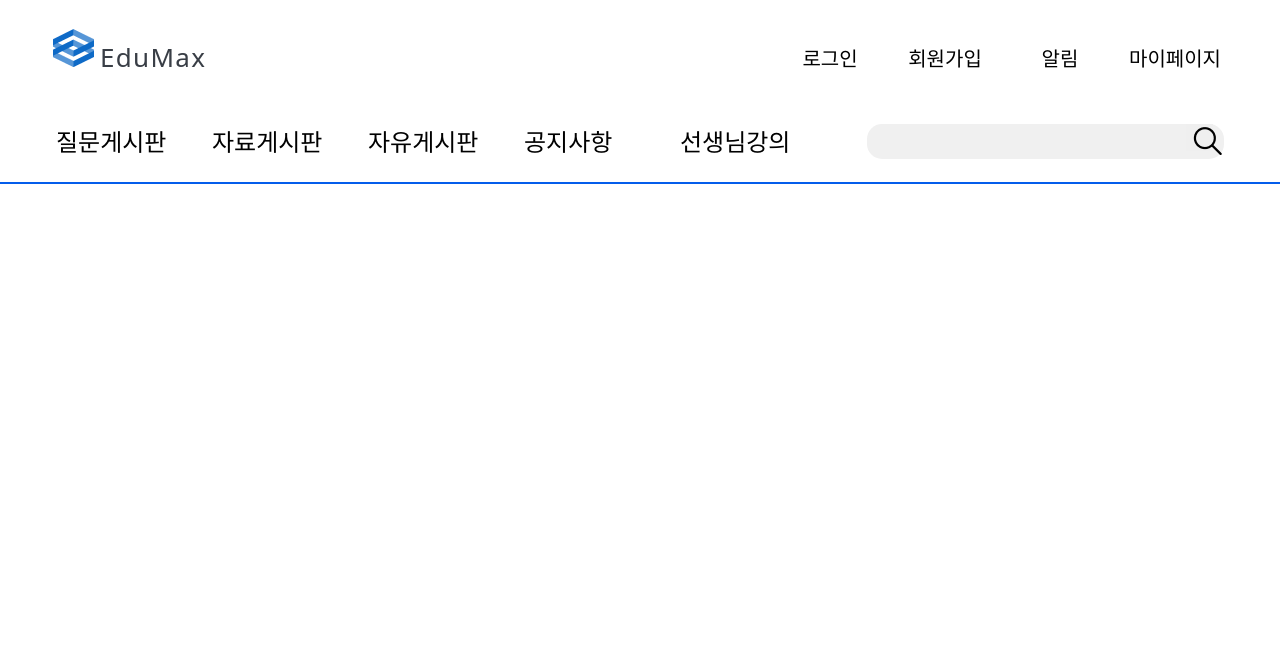
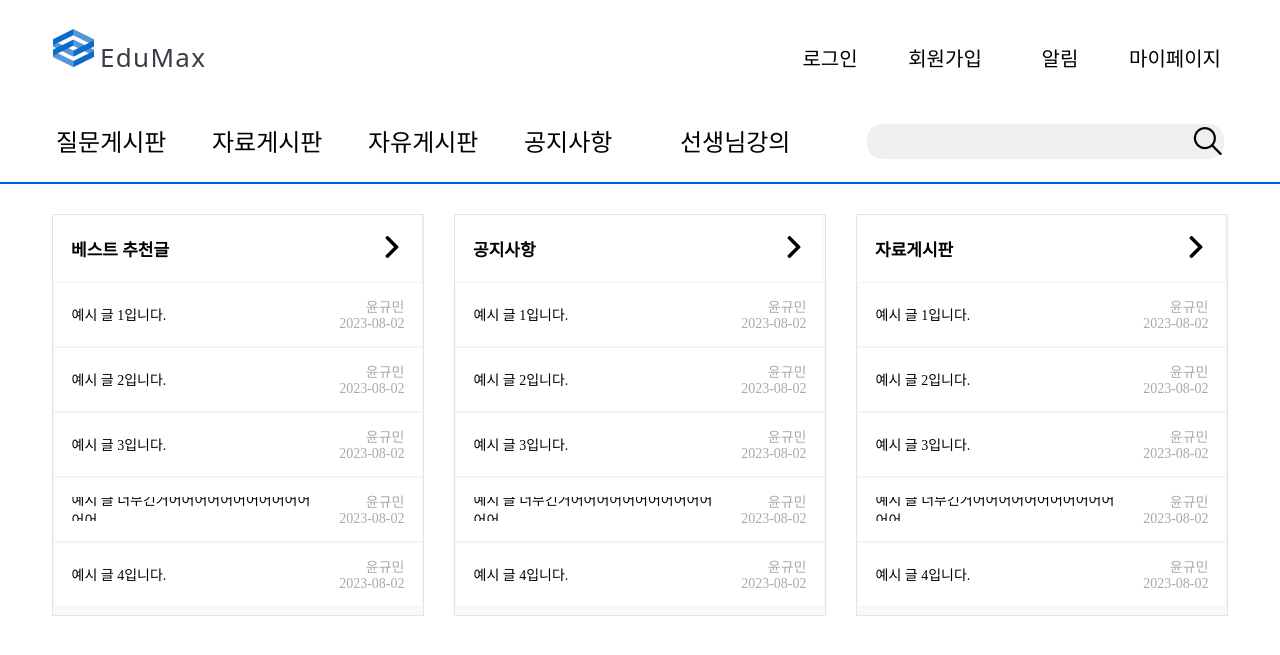
Before and after one commit to kbs1115/newproject, a Django app: page / in a window 1280 px wide. Shown: the top 655 px of the page. Run offline with Django 4.2, Linux system fonts and the light colour scheme; parts of the project's set-up code (start-up, migrations or seed data) failed here and were passed over.

Commit message:
index 상단 게시글 목록 긴 제목 처리 제외하고 완료

```diff
--- /dev/null
+++ b/static/index.css
@@ -0,0 +1,84 @@
+.container {
+    width: 1200px;
+    display: flex;
+    justify-content: center;
+    margin: auto;
+}
+.post_box {
+    width: 370px;
+    height: 400px;
+    border: 1px solid #DFE5EE;
+    background: #F7F8FA;
+    flex-shrink: 0;
+    margin: 0 15px;
+}
+.post_subject {
+    width: 368px;
+    height: 66.667px;
+    background: #FFF;
+    flex-shrink: 0;
+    display: flex;
+    justify-content: center;
+    align-items: center;
+}
+.subject_innerbox {
+    width: 332px;
+    height: 24px;
+    flex-shrink: 0;
+    color: #000;
+    font-family: Noto Sans KR;
+    font-size: 17px;
+    font-style: normal;
+    font-weight: 700;
+    line-height: normal;
+}
+.subject_innerbox > a {
+    width: 22px;
+    height: 22px;
+    background: url("/static/img/right-arrow-index.png");
+    flex-shrink: 0;
+    float: right;
+}
+.posts {
+    width: 368px;
+    height: 63px;
+    border: 1px solid #F3F4F8;
+    background: #FFF;
+    flex-shrink: 0;
+    display: flex;
+    justify-content: center;
+    align-items: center;
+}
+.post_textbox {
+    display: flex;
+    width: 245px;
+    height: 24px;
+    overflow: hidden;
+    flex-direction: column;
+    justify-content: center;
+    flex-shrink: 0;
+    color: #000;
+    font-family: Noto Sans KR;
+    font-size: 14px;
+    font-style: normal;
+    font-weight: 400;
+    line-height: normal;
+    text-overflow: ellipsis;
+}
+.post_infobox {
+    display: flex;
+    width: 88px;
+    height: 40px;
+    overflow: hidden;
+    flex-direction: column;
+    justify-content: center;
+    flex-shrink: 0;
+    color: #A8AAAE;
+    font-family: Noto Sans KR;
+    font-size: 14px;
+    font-style: normal;
+    font-weight: 400;
+    line-height: normal;
+    text-align: right;
+    text-overflow: ellipsis;
+}
--- a/static/navbar.css
+++ b/static/navbar.css
@@ -9,7 +9,11 @@ ul {
     margin: 0;
 }
 body {
-    margin: 0 auto;
+  margin: 0 auto;
+  display: flex;
+  justify-content: center;
+  align-items: center;
+	flex-direction: column;
 }
 .navbar {
     width: 100%;
@@ -21,6 +25,7 @@ body {
     flex-direction: column;
     align-items: center;
     justify-content: center;
+		margin-bottom: 30px;
 }
 .nav-upperinnerbox {
     width: 1200px;
--- a/templates/base.html
+++ b/templates/base.html
@@ -7,6 +7,8 @@
     <meta name="viewport" content="width=device-width", initial-scale="1", shrink-to-fit="no">
     <!-- pybo CSS -->
     <link rel="stylesheet" type="text/css" href="{% static 'navbar.css' %}">
+    {% block extrahead %}
+    {% endblock %}
     <title>Hello, pybo!</title>
 </head>
 <body>
@@ -38,15 +40,15 @@
       </li>
     </ul>
   </div>
-</div>
+</nav>
+<form id="searchForm" method="get" action="{% url 'board:search' %}">
+  <input type="hidden" id="kw" name="kw" value="{{ kw|default_if_none:'' }}">
+</form>
 <!-- 기본 템플릿 안에 삽입될 내용 Start -->
 {% block content %}
 {% endblock %}
 <!-- 기본 템플릿 안에 삽입될 내용 End -->
 <!-- 검색을 위한 hidden form 추가 -->
-<form id="searchForm" method="get" action="{% url 'board:search' %}">
-  <input type="hidden" id="kw" name="kw" value="{{ kw|default_if_none:'' }}">
-</form>
 {% block script %}
 <script type='text/javascript'>
   const btn_search = document.getElementById("btn_search");
--- a/templates/board/index.html
+++ b/templates/board/index.html
@@ -1,3 +1,131 @@
 {% extends 'base.html' %}
+<head>
+  {% load static %}
+  {% block extrahead %}
+  <link rel="stylesheet" href="{% static 'index.css' %}">
+  {% endblock %}
+</head>
 {% block content %}
+<div class="container">
+	<div class="post_box">
+		<div class="post_subject">
+			<div class="subject_innerbox">베스트 추천글<a href=""></a></div>
+		</div>
+		<div class="posts">
+			<div class="post_textbox">예시 글 1입니다.</div>
+			<div class="post_infobox">
+				<div class="authorbox">윤규민</div>
+				<div class="datebox">2023-08-02</div>
+			</div>
+		</div>
+		<div class="posts">
+			<div class="post_textbox">예시 글 2입니다.</div>
+			<div class="post_infobox">
+				<div class="authorbox">윤규민</div>
+				<div class="datebox">2023-08-02</div>
+			</div>
+		</div>
+		<div class="posts">
+			<div class="post_textbox">예시 글 3입니다.</div>
+			<div class="post_infobox">
+				<div class="authorbox">윤규민</div>
+				<div class="datebox">2023-08-02</div>
+			</div>
+		</div>
+		<div class="posts">
+			<div class="post_textbox">예시 글 너무긴거어어어어어어어어어어어어어</div>
+			<div class="post_infobox">
+				<div class="authorbox">윤규민</div>
+				<div class="datebox">2023-08-02</div>
+			</div>
+		</div>
+		<div class="posts">
+			<div class="post_textbox">예시 글 4입니다.</div>
+			<div class="post_infobox">
+				<div class="authorbox">윤규민</div>
+				<div class="datebox">2023-08-02</div>
+			</div>
+		</div>
+	</div>
+	<div class="post_box">
+		<div class="post_subject">
+			<div class="subject_innerbox">공지사항<a href=""></a></div>
+		</div>
+		<div class="posts">
+			<div class="post_textbox">예시 글 1입니다.</div>
+			<div class="post_infobox">
+				<div class="authorbox">윤규민</div>
+				<div class="datebox">2023-08-02</div>
+			</div>
+		</div>
+		<div class="posts">
+			<div class="post_textbox">예시 글 2입니다.</div>
+			<div class="post_infobox">
+				<div class="authorbox">윤규민</div>
+				<div class="datebox">2023-08-02</div>
+			</div>
+		</div>
+		<div class="posts">
+			<div class="post_textbox">예시 글 3입니다.</div>
+			<div class="post_infobox">
+				<div class="authorbox">윤규민</div>
+				<div class="datebox">2023-08-02</div>
+			</div>
+		</div>
+		<div class="posts">
+			<div class="post_textbox">예시 글 너무긴거어어어어어어어어어어어어어</div>
+			<div class="post_infobox">
+				<div class="authorbox">윤규민</div>
+				<div class="datebox">2023-08-02</div>
+			</div>
+		</div>
+		<div class="posts">
+			<div class="post_textbox">예시 글 4입니다.</div>
+			<div class="post_infobox">
+				<div class="authorbox">윤규민</div>
+				<div class="datebox">2023-08-02</div>
+			</div>
+		</div>
+	</div>
+	<div class="post_box">
+		<div class="post_subject">
+			<div class="subject_innerbox">자료게시판<a href=""></a></div>
+		</div>
+		<div class="posts">
+			<div class="post_textbox">예시 글 1입니다.</div>
+			<div class="post_infobox">
+				<div class="authorbox">윤규민</div>
+				<div class="datebox">2023-08-02</div>
+			</div>
+		</div>
+		<div class="posts">
+			<div class="post_textbox">예시 글 2입니다.</div>
+			<div class="post_infobox">
+				<div class="authorbox">윤규민</div>
+				<div class="datebox">2023-08-02</div>
+			</div>
+		</div>
+		<div class="posts">
+			<div class="post_textbox">예시 글 3입니다.</div>
+			<div class="post_infobox">
+				<div class="authorbox">윤규민</div>
+				<div class="datebox">2023-08-02</div>
+			</div>
+		</div>
+		<div class="posts">
+			<div class="post_textbox">예시 글 너무긴거어어어어어어어어어어어어어</div>
+			<div class="post_infobox">
+				<div class="authorbox">윤규민</div>
+				<div class="datebox">2023-08-02</div>
+			</div>
+		</div>
+		<div class="posts">
+			<div class="post_textbox">예시 글 4입니다.</div>
+			<div class="post_infobox">
+				<div class="authorbox">윤규민</div>
+				<div class="datebox">2023-08-02</div>
+			</div>
+		</div>
+	</div>
+</div>
 {% endblock %}
```
Also changed, not shown: static/img/right-arrow-index.png (added).
